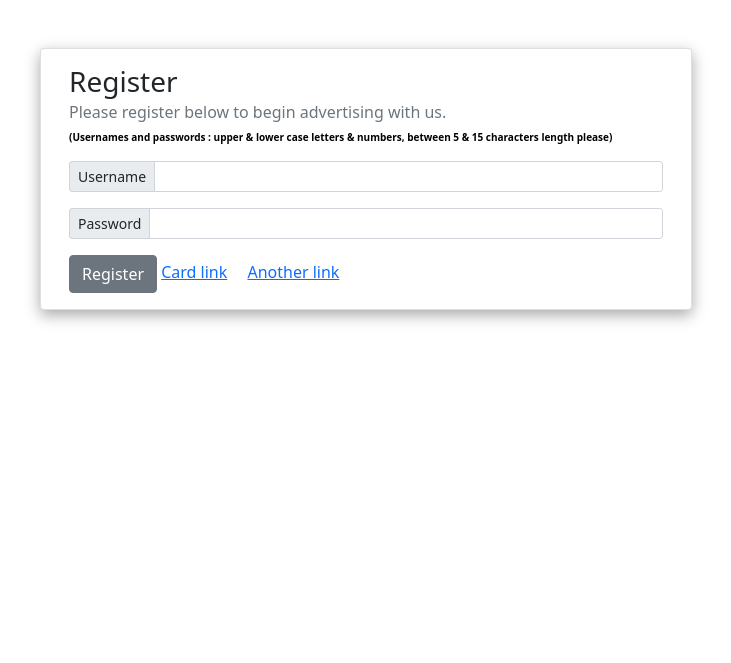
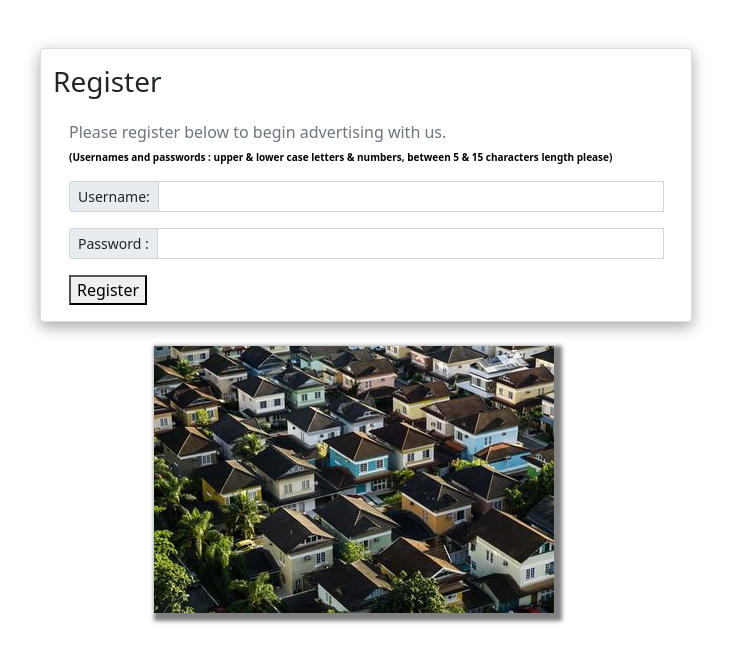
Before and after one commit to BXS-Archipelago/Property_Finder, a Flask app: page /register in a window 1280 px wide. Shown: the part 56-719 px from the top of the page, without its empty margins (274-1005 px from the left). Run offline with Flask 2, Linux system fonts and the light colour scheme; some libraries are stand-ins or nearby versions.

Commit message:
Register Functionality Pinned On

```diff
--- a/app.py
+++ b/app.py
@@ -54,11 +54,5 @@ def register():
 
 
 
-
-
-
-
-
-
 if __name__ == "__main__":
     app.run(host=os.environ.get("IP"), port=int(os.environ.get("PORT")),debug=True)
--- a/static/css/style.css
+++ b/static/css/style.css
@@ -41,3 +41,7 @@ body {
     color: #000;
     font-weight: bold;
 }
+
+.flashes {
+    line-height: 2;
+}
--- a/templates/base.html
+++ b/templates/base.html
@@ -52,6 +52,22 @@
     </div>
   </div>
 </nav>
+
+<section>
+    <!-- Flash messages from here -->
+
+    {% with messages = get_flashed_messages() %}
+    {% if messages %}
+        {% for message in messages %}
+            <div class="row flashes">
+                <h4>{{ message }}</h4>
+            </div>
+
+        {% endfor %}
+    {% endif %}
+    {% endwith %}
+
+</section>
 {% block content %}
 
 {% endblock %}
--- a/templates/register.html
+++ b/templates/register.html
@@ -1,27 +1,52 @@
 {% extends 'base.html' %}
 
 {% block content %}
+
+
+
+
+
 <div class="row">
-<form class=" col-6 offset-3 card mt-5 card-shadow" method="POST" action="{{ url_for('register')}}" >
-  <div class="card-body ">
-    <h5 class="card-title fs-3">Register</h5>
-    <h6 class="card-subtitle mb-2 text-muted">Please register below to begin advertising with us.</h6>
-    <p class="p-text">(Usernames and passwords : upper & lower case letters & numbers, between 5 & 15 characters length please)</p>
-    <div class="input-group input-group-sm mb-3">
-  <span class="input-group-text" id="inputGroup-sizing-sm">Username</span>
+    <div class=" col-6 offset-3 card mt-5 card-shadow">
+        <h5 class="fs-3 pt-3">Register</h5>
+        <div class="card-body">
 
-  <input id="username" name = "username" type="text" minlength ="5" maxlength="15" pattern="^[a-zA-Z0-9]{5,15}$" class="form-control" aria-label="Sizing example input" aria-describedby="inputGroup-sizing-sm" required>
+            <h6 class="card-text mb-2 text-muted">Please register below to begin advertising with us.</h6>
+            <p class="p-text">(Usernames and passwords : upper & lower case letters & numbers, between 5 & 15 characters
+                length please)</p>
+            <form  action="{{ url_for('register') }}" method="POST">
+
+                <!-- username input -->
+                <div class="input-group input-group-sm mb-3">
+                    <span class="input-group-text col-1.5" id="inputGroup-sizing-sm">Username:</span>
+                    <input id="username" name="username" type="text" minlength="5" maxlength="15"
+                        pattern="^[a-zA-Z0-9]{5,15}$" class="validate form-control" required>
+                    <label for="username"></label>
+                    </div>
+                    <!-- password input -->
+                    <div class="input-group input-group-sm mb-3 form-spacing">
+                        <span class="input-group-text col-1.5" id="inputGroup-sizing-sm">Password : </span>
+
+                        <input id="password" name="password" type="password" minlength="5" maxlength="15"
+                            pattern="^[a-zA-Z0-9]{5,15}$" class="validate form-control" required>
+                        <label for="password"></label>
+                        </div>
+                        <!-- button -->
+                        <div class="class"><button type="submit" class="text-shadow">
+                                Register
+                            </button>
+            </form>
+
+        </div>
+    </div>
+</div>
+<div class=" row lead-img">
+
+<div class="col-sm-12 col-md-6 mt-4 img-holder">
+<img src="../static/img/img4a.jpg" class="img-item mb-4" alt="house for sale">
+</div>
 
 </div>
 
-<div class="input-group input-group-sm mb-3">
-  <span class="input-group-text" id="inputGroup-sizing-sm">Password</span>
-  <input id="password" name="password" type="password" minlength = "5" maxlength="15"  pattern="^[a-zA-Z0-9]{5,15}$" class="form-control validate" aria-label="Sizing example input" aria-describedby="inputGroup-sizing-sm" required>
-  </div>
-  <button type="button" class="btn btn-secondary" type="submit">Register</button>
-  <a href="#" class="card-link">Card link</a>
-    <a href="#" class="card-link">Another link</a>
-  </div>
-</form>
-</div>
+
 {% endblock %}
```
Also changed, not shown: static/img/img4a.jpg (added).
